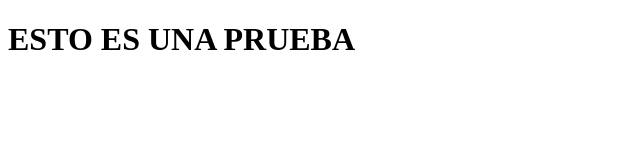
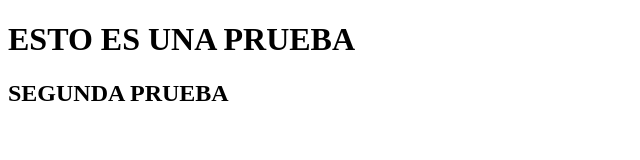
Before and after one commit to colveira34/TestRepo, a plain HTML site: page index.html in a window 1280 px wide. Shown: the whole page, without its empty margins (0-640 px from the left). Drawn offline with Linux system fonts and the light colour scheme.

Commit message:
SEGUNDO COMMIT

```diff
--- a/index.html
+++ b/index.html
@@ -8,5 +8,6 @@
 </head>
 <body>
     <H1>ESTO ES UNA PRUEBA</H1>
+    <H2>SEGUNDA PRUEBA</H2>
 </body>
 </html>
```
